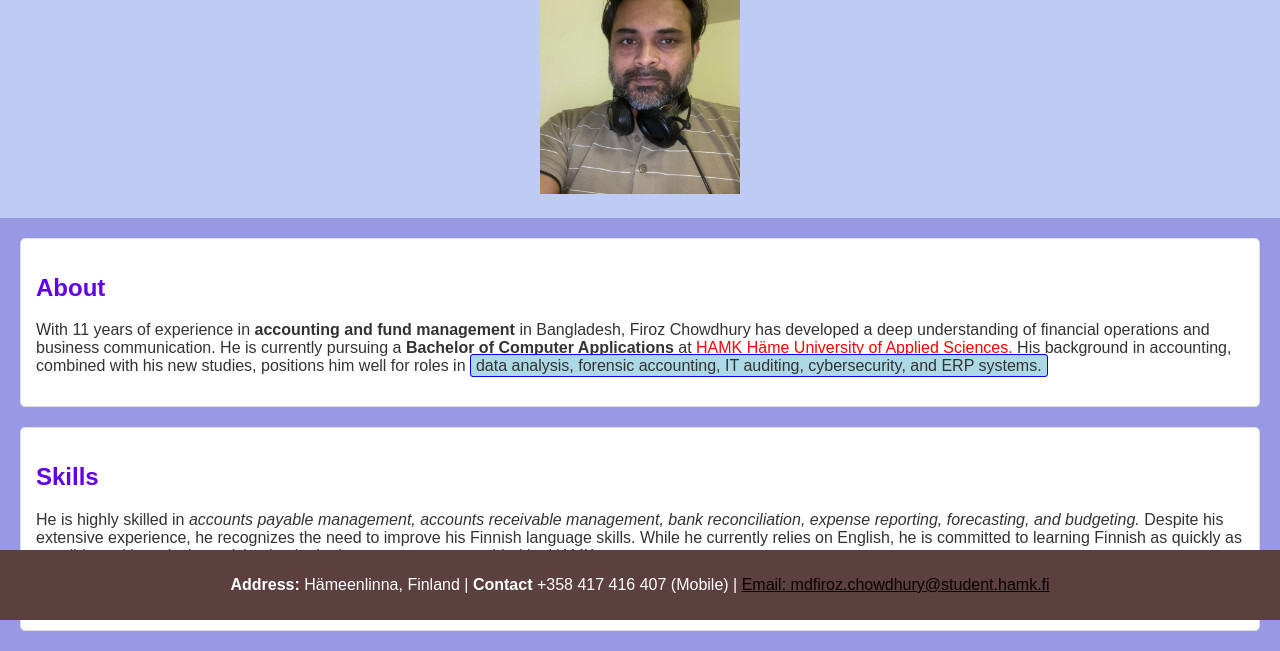
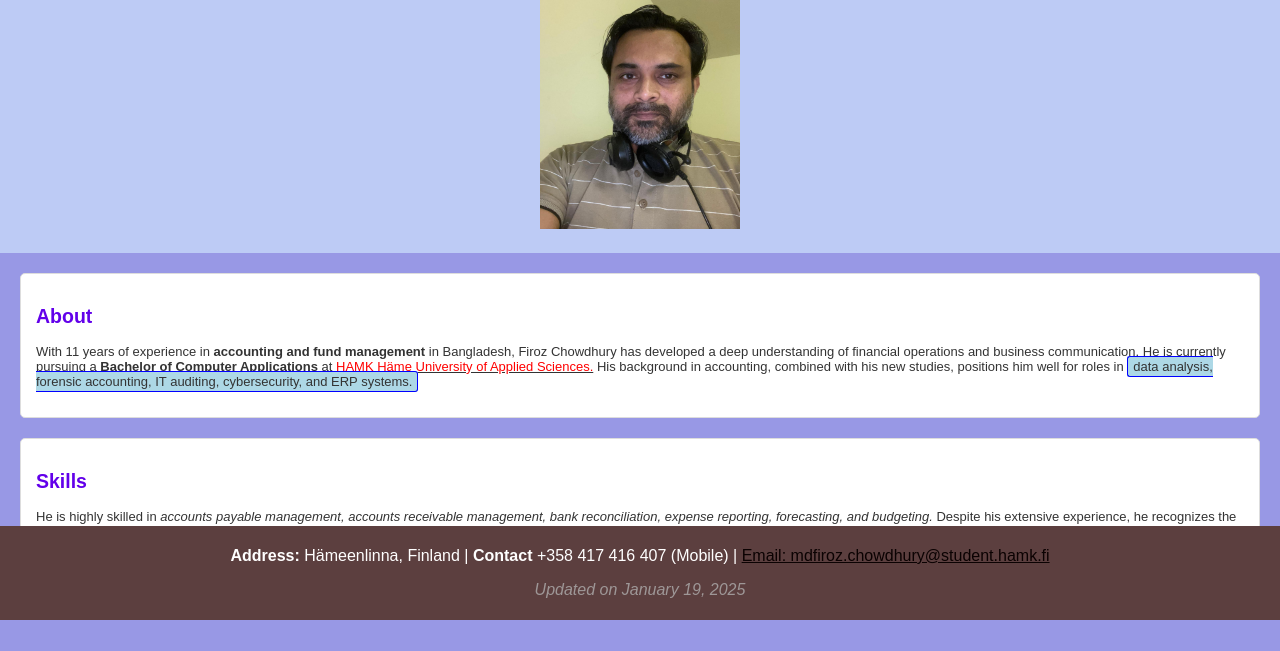
Before and after one commit to firozchowdhury/about, a plain HTML site: page index.html in a window 1280 px wide. Shown: the part 180-831 px from the top of the page. After the commit the page ends 800 px from the top, so only its background shows below. Drawn offline with Linux system fonts and the light colour scheme.

Commit message:
footer modification

```diff
--- a/index.html
+++ b/index.html
@@ -11,6 +11,7 @@
 <body>
     <header>
         <h1>Introducing <br> FIROZ CHOWDHURY</h1>
+
         <nav>
             <a href="https://www.linkedin.com/in/md-firoz-chowdhury-38aa7491/" class="linkedin" target="_blank">
                 <i class="fab fa-linkedin"></i> LinkedIn
@@ -39,10 +40,12 @@
         <h2>Skills</h2>
         <p>He is highly skilled in <i>accounts payable management, accounts receivable management, bank reconciliation, expense reporting, forecasting, and budgeting.</i> Despite his extensive experience, he recognizes the need to improve his Finnish language skills. While he currently relies on English, he is committed to learning Finnish as quickly as possible and is actively participating in the language course provided by HAMK.</p>
         <p>He is open to volunteering or internship opportunities to gain valuable experience in the Finnish working environment.</p>
+
     </article>
 </main>
 <footer>
     <p><b>Address:</b> Hämeenlinna, Finland | <b>Contact</b> +358 417 416 407 (Mobile) | <a href="mailto:mdfiroz.chowdhury@student.hamk.fi">Email: mdfiroz.chowdhury@student.hamk.fi</a></p>
+    <p class="date">Updated on January 19, 2025</p>
 </footer>
 </body>
 </html>
--- a/styles.css
+++ b/styles.css
@@ -45,12 +45,13 @@ article {
     border: 1px solid #ddd;
     background-color: #fff;
     border-radius: 5px;
+    font-size: small;
 }
 
 /* Footer styling */
 footer {
     text-align: center;
-    padding: 10px;
+    padding: 5px 10px;
     background-color: #5c3f3f;
     color: white;
     position: fixed;
@@ -106,3 +107,9 @@ nav a.linkedin {
   nav a.youtube:hover {
     text-decoration: underline;
   }
+
+/* Styling date class */
+.date {
+    font-style: italic;
+    color: #9e9797;
+}
```
